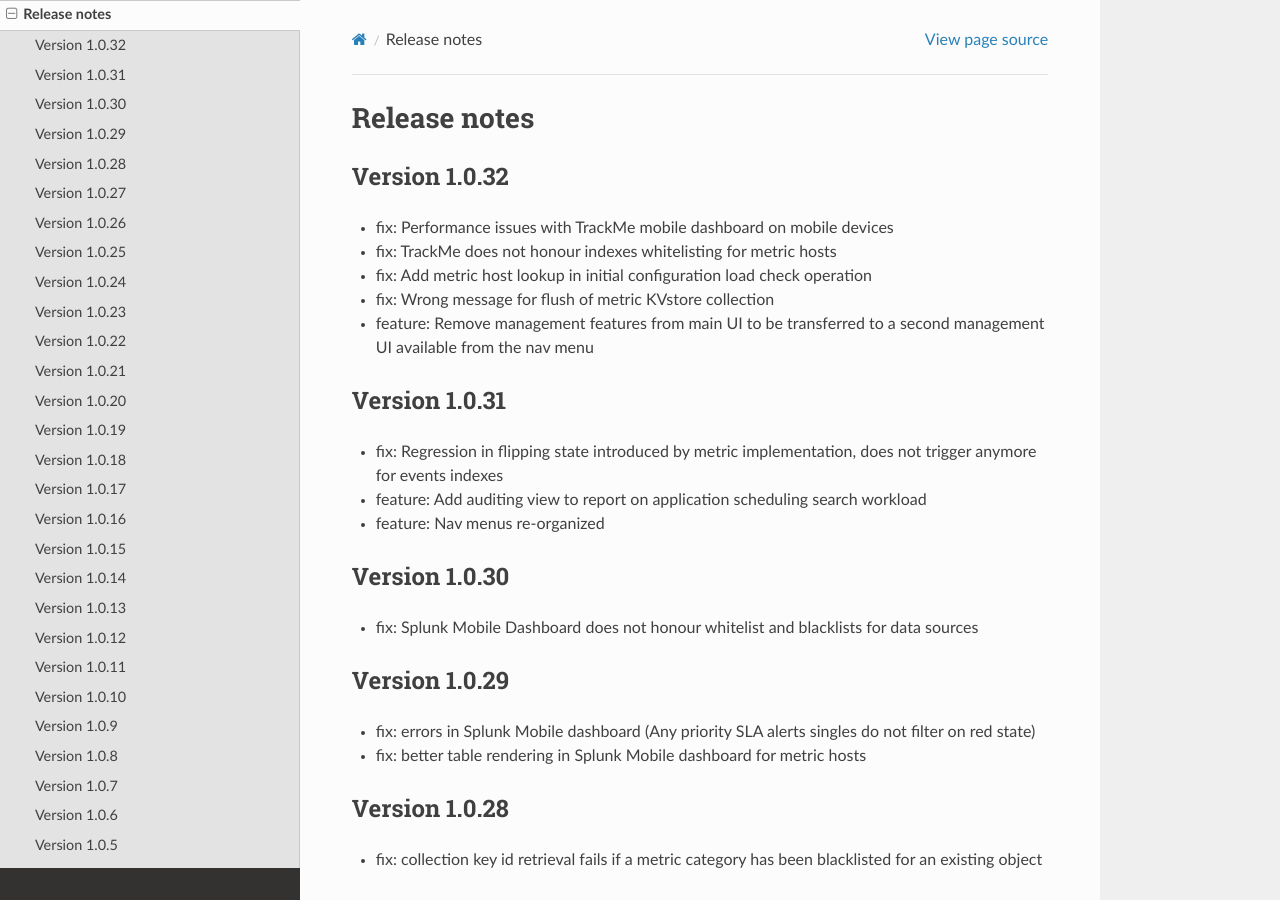
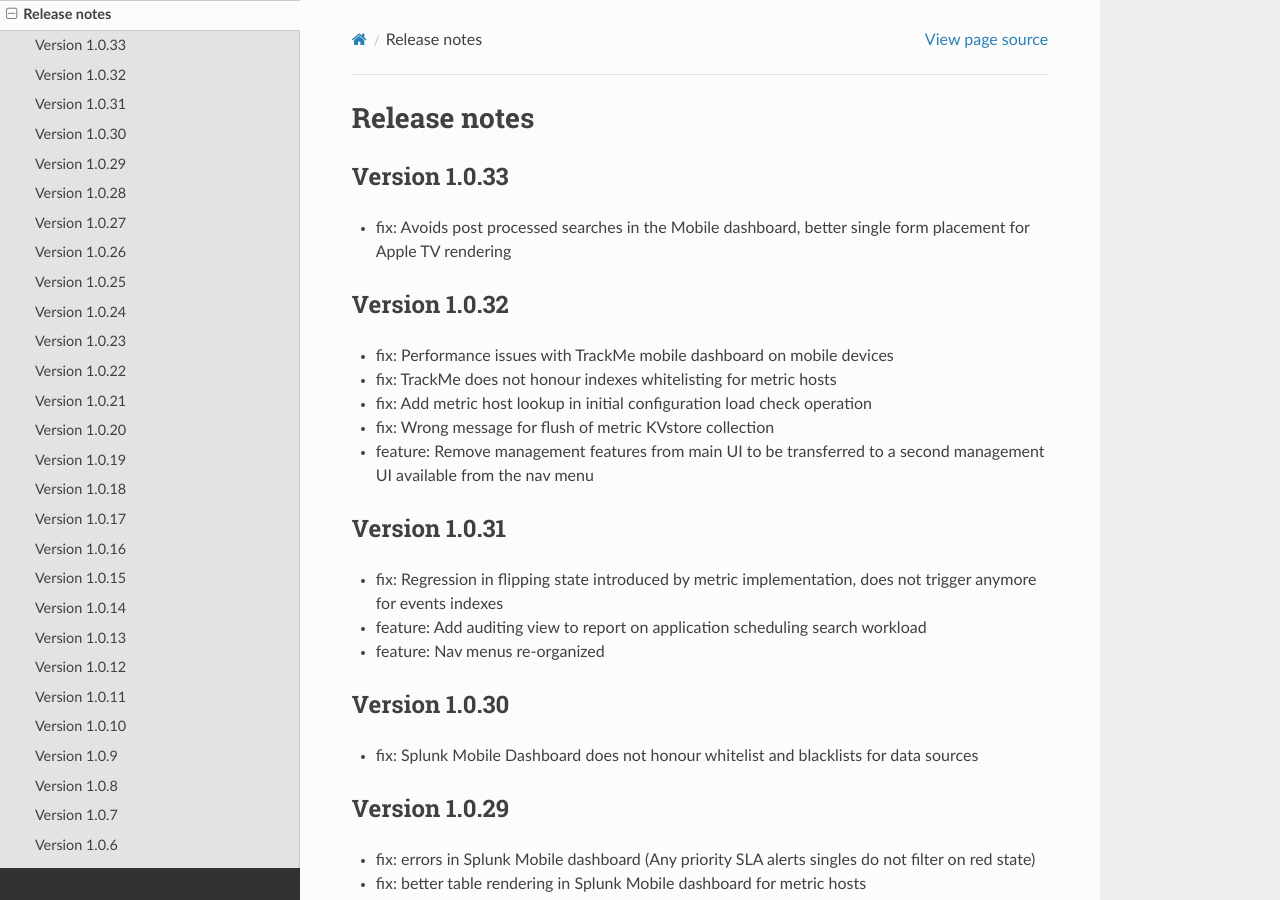
Before and after one commit to guilhemmarchand/trackme, a Sphinx documentation site: the page built from docs/releasenotes.rst, in a window 1280 px wide and 900 px high. Built offline with Sphinx 7.4.7 and the Read the Docs theme 2.0.0, drawn with Linux system fonts in a browser that asks for light colours.

Commit message:
Version 1.0.33
- fix: Avoids post processed searches in the Mobile dashboard, better single form placement for Apple TV rendering

```diff
--- a/docs/releasenotes.rst
+++ b/docs/releasenotes.rst
@@ -1,5 +1,10 @@
 Release notes
 #############
+
+Version 1.0.33
+==============
+
+- fix: Avoids post processed searches in the Mobile dashboard, better single form placement for Apple TV rendering
 
 Version 1.0.32
 ==============
```
Also changed, not shown: 4 other files.
